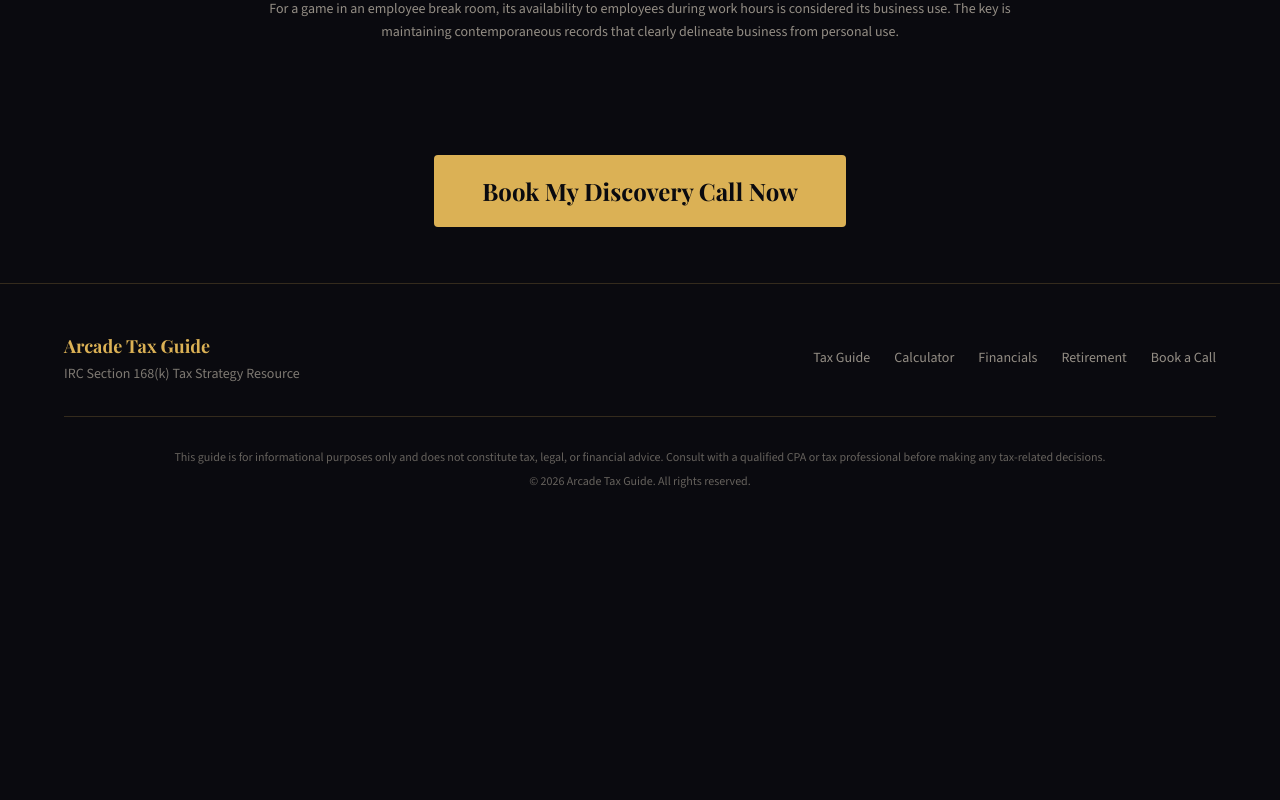
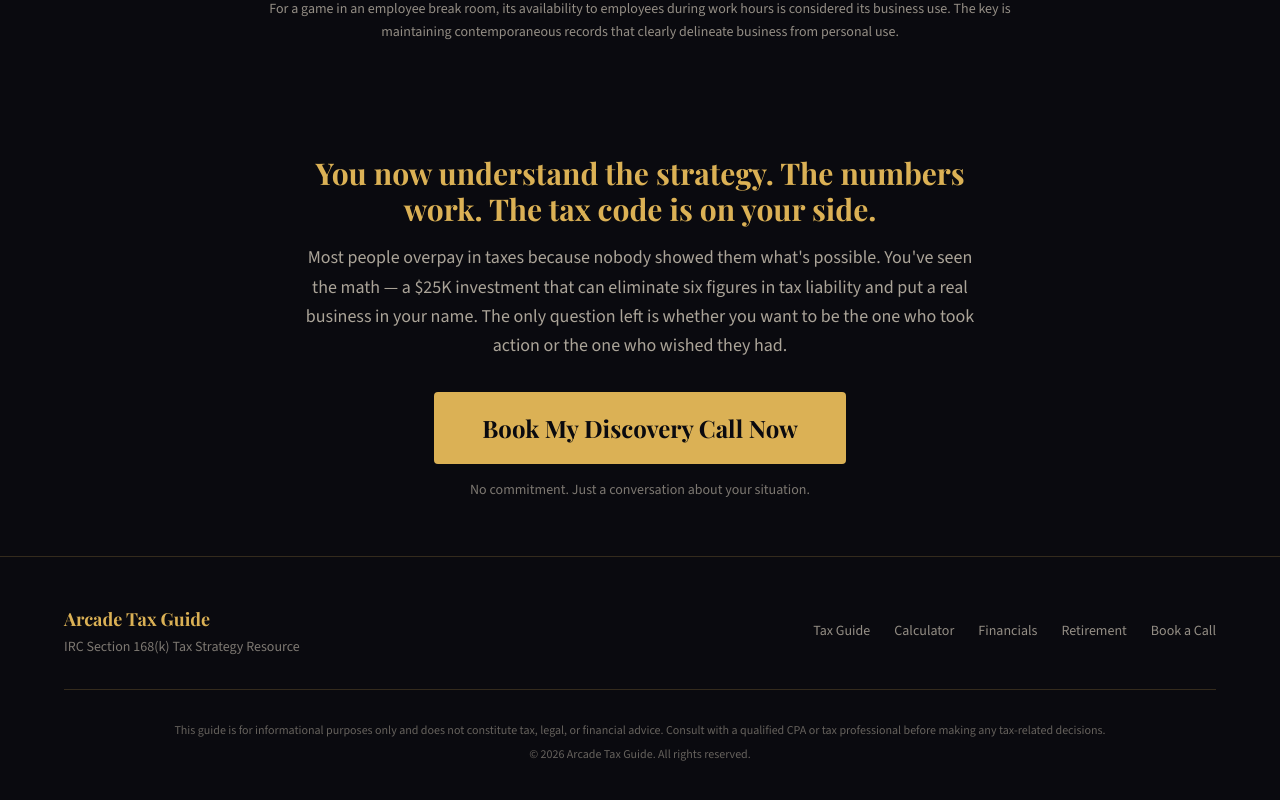
Before and after one commit to kennysabangan/arcade-tax-guide, a React (Vite) app: page /tax-guide in a window 1280 px wide. Shown: the part 3689-4489 px from the top of the page. Before the commit the page ends 4226 px from the top, so only its background shows below. Built offline with nearby package versions, Linux system fonts and the light colour scheme; what @react-pdf/renderer would draw is missing.

Commit message:
Add Hormozi-style CTA copy to BookCallCTA section

```diff
--- a/src/components/Layout.jsx
+++ b/src/components/Layout.jsx
@@ -273,10 +273,17 @@ export function StatBox({ icon, label, value, sublabel }) {
 export function BookCallCTA() {
   return (
     <SectionWrapper>
-      <div className="text-center">
+      <div className="max-w-2xl mx-auto text-center">
+        <p className="text-gold font-heading text-2xl sm:text-3xl font-bold mb-4">
+          You now understand the strategy. The numbers work. The tax code is on your side.
+        </p>
+        <p className="text-cream-70 text-base sm:text-lg leading-relaxed mb-8">
+          Most people overpay in taxes because nobody showed them what's possible. You've seen the math — a $25K investment that can eliminate six figures in tax liability and put a real business in your name. The only question left is whether you want to be the one who took action or the one who wished they had.
+        </p>
         <a href="/#book-a-call" className="inline-flex items-center justify-center px-8 sm:px-12 py-3.5 sm:py-5 text-lg sm:text-2xl font-heading font-bold rounded-sm bg-gold text-dark hover:bg-gold/90 hover:shadow-[0_0_32px_rgba(219,177,85,0.6)] active:scale-[0.98] transition-all duration-200">
           Book My Discovery Call Now
         </a>
+        <p className="text-cream-50 text-sm mt-4">No commitment. Just a conversation about your situation.</p>
       </div>
     </SectionWrapper>
   )
```
